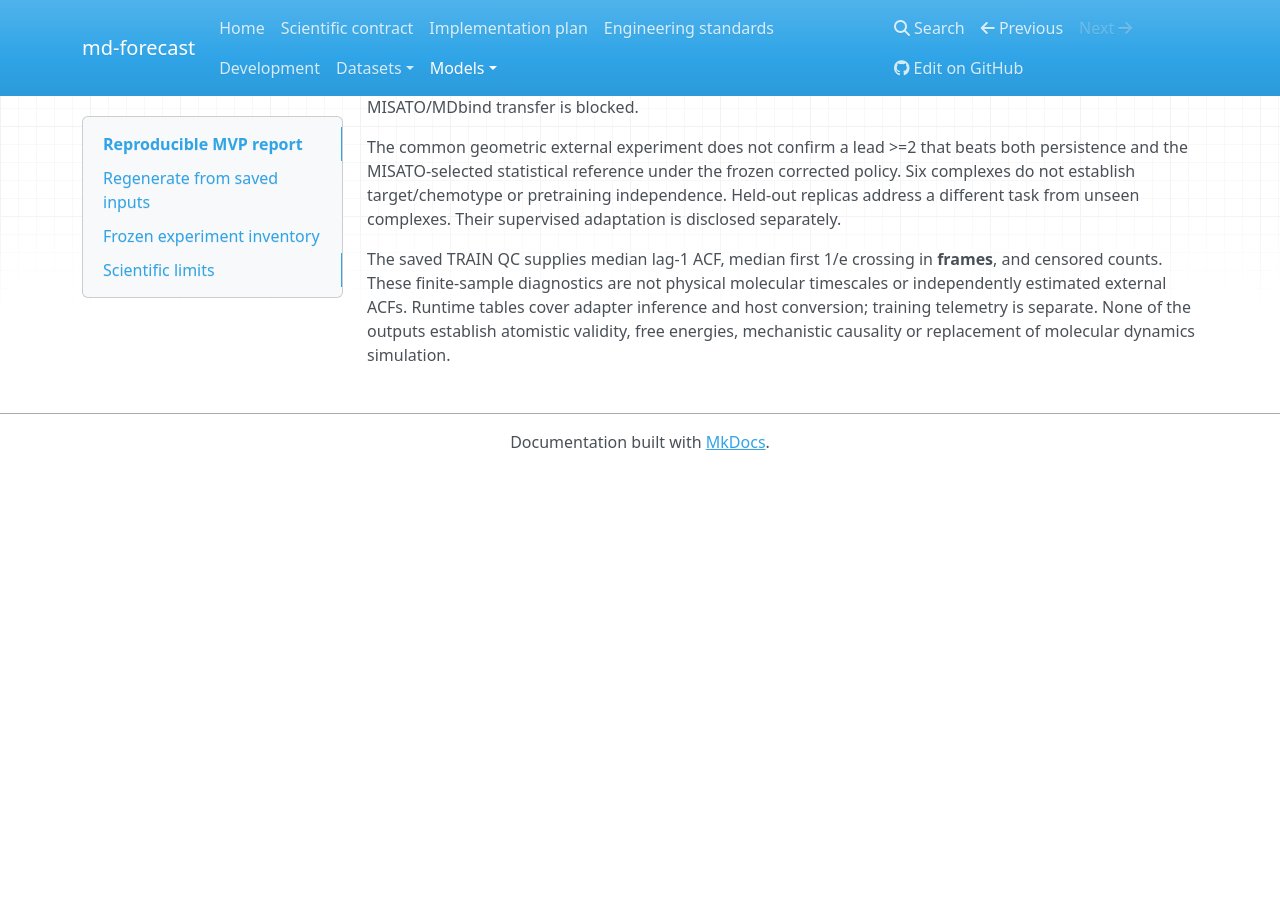
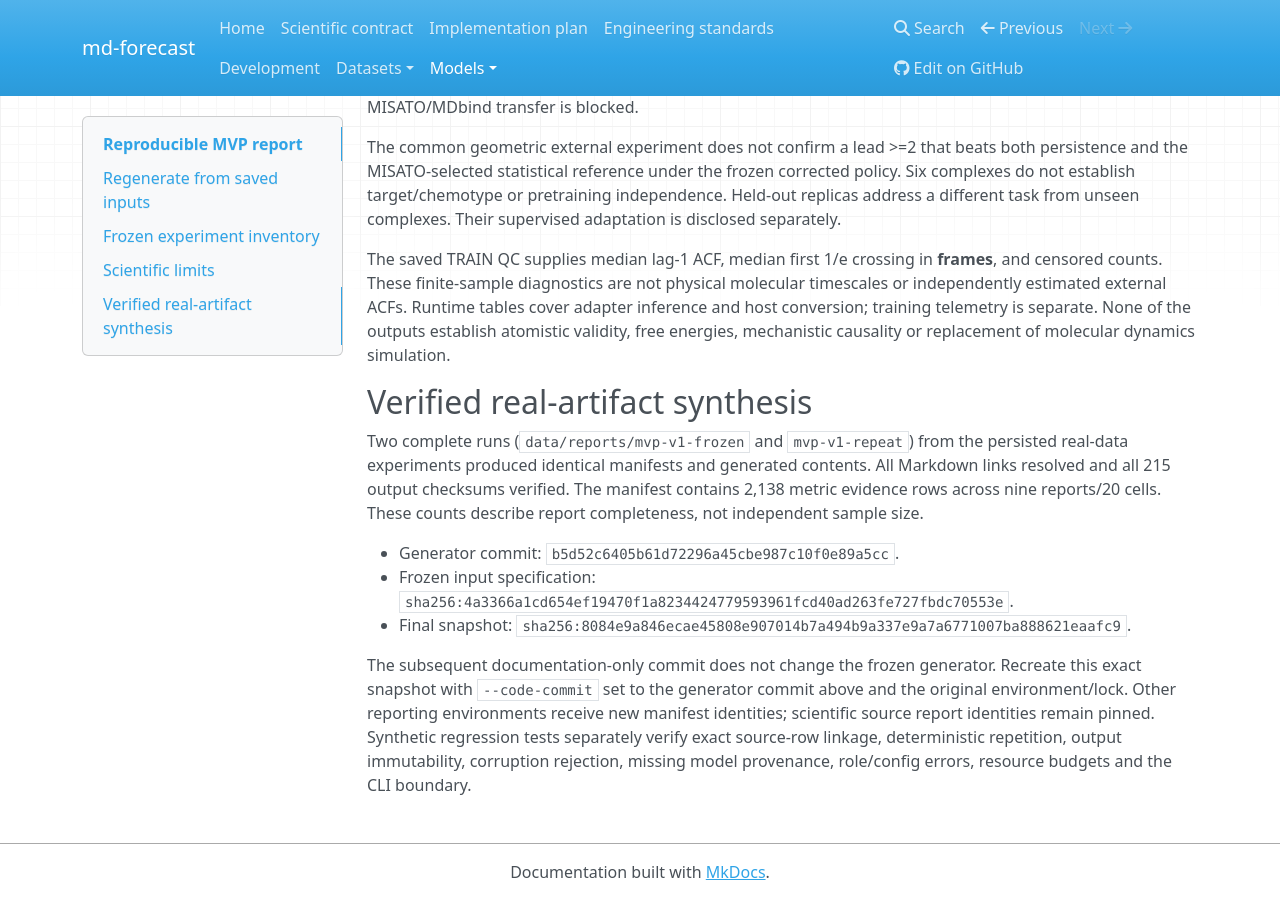
Before and after one commit to fabiobove-dr/md-forecast, an MkDocs documentation site: the page built from docs/models/MVP_REPORT.md, in a window 1280 px wide and 900 px high, scrolled down 1880 px. Built offline with MkDocs 1.6.1, drawn with Linux system fonts in a browser that asks for light colours; nearby versions of some CDN libraries; before the commit the page ends 2350 px from its top, so only the background shows below that.

Commit message:
docs(report): record identical real-artifact synthesis evidence

```diff
--- a/docs/models/MVP_REPORT.md
+++ b/docs/models/MVP_REPORT.md
@@ -95,3 +95,23 @@ physical molecular timescales or independently estimated external ACFs.
 Runtime tables cover adapter inference and host conversion; training telemetry
 is separate. None of the outputs establish atomistic validity, free energies,
 mechanistic causality or replacement of molecular dynamics simulation.
+
+## Verified real-artifact synthesis
+
+Two complete runs (`data/reports/mvp-v1-frozen` and `mvp-v1-repeat`) from the
+persisted real-data experiments produced identical manifests and generated
+contents. All Markdown links resolved and all 215 output checksums verified.
+The manifest contains 2,138 metric evidence rows across nine reports/20 cells.
+These counts describe report completeness, not independent sample size.
+
+- Generator commit: `b5d52c6405b61d72296a45cbe987c10f0e89a5cc`.
+- Frozen input specification: `sha256:4a3366a1cd654ef19470f1a8234424779593961fcd40ad263fe727fbdc70553e`.
+- Final snapshot: `sha256:8084e9a846ecae45808e907014b7a494b9a337e9a7a6771007ba888621eaafc9`.
+
+The subsequent documentation-only commit does not change the frozen generator.
+Recreate this exact snapshot with `--code-commit` set to the generator commit
+above and the original environment/lock. Other reporting environments receive
+new manifest identities; scientific source report identities remain pinned.
+Synthetic regression tests separately verify exact source-row linkage,
+deterministic repetition, output immutability, corruption rejection, missing
+model provenance, role/config errors, resource budgets and the CLI boundary.
```
